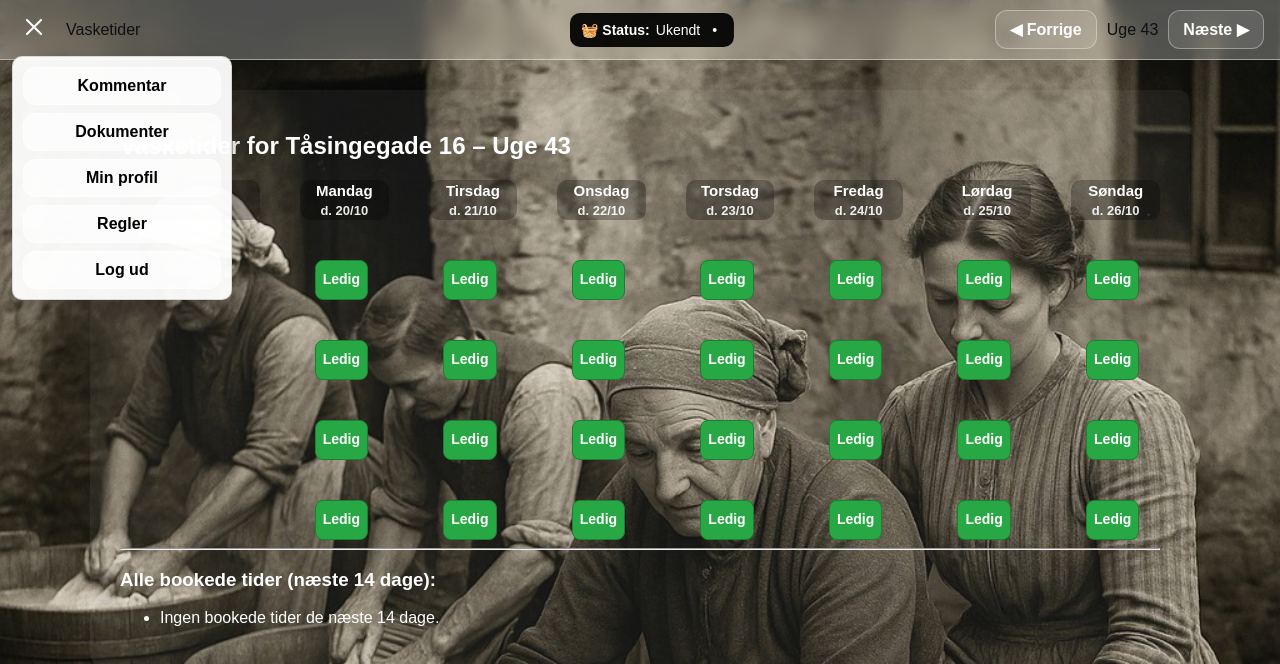
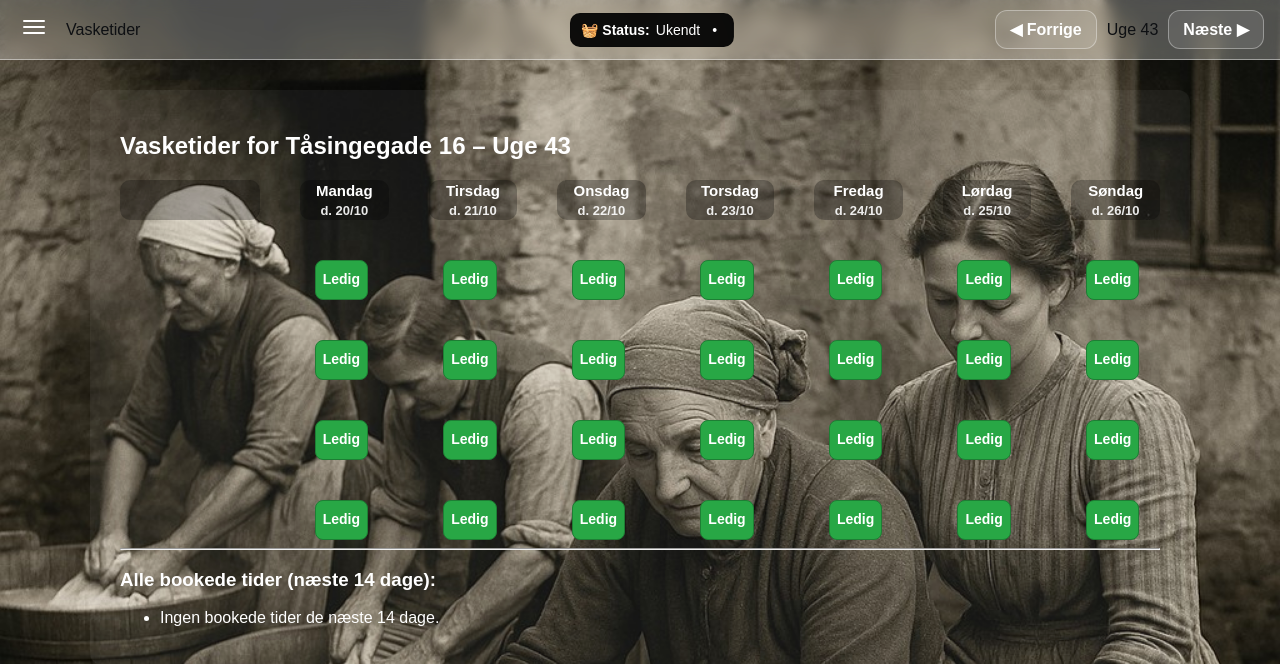
Before and after one commit to taasingegade/Vasketider, a Flask app: page /index in a window 1280 px wide, after a click that opens the changed part. Shown: the top 664 px of the page. Run offline with Flask 3, Linux system fonts and the light colour scheme; the visitor is signed in with stand-in values (Sample User, id 1); data that the repository does not hold is empty; some libraries are stand-ins or nearby versions.

Commit message:
Add files via upload

```diff
--- a/static/style.css
+++ b/static/style.css
@@ -514,7 +514,7 @@ button:not(.slot-btn):not(.hamburger):not(.toppanel-knap):not(.glass-btn):hover{
 }
 
 /* ===================== HAMBURGER – ENHEDLIG IMPLEMENTERING ===================== */
-/* 0) Sluk ALT pseudo-element/eksperimentelt fusk der laver streger/X */
+/* 0) Sluk alt pseudo-fusk */
 .hamburger::before,
 .hamburger::after,
 .toppanel--login .hamburger::before,
@@ -533,20 +533,21 @@ button:not(.slot-btn):not(.hamburger):not(.toppanel-knap):not(.glass-btn):hover{
   border:none;
 }
 
-/* 2) Tre bars (INDEX baseline: 2px, hvid) */
+/* 2) Bars – baseline til INDEX (2px, hvid) */
 .hamburger .hamburger-bar{
   display:block !important;
   position:absolute !important;
   left:50% !important;
   transform:translateX(-50%) !important;
-  transform-origin:center !important;           /* <- vigtigt for pænt X */
+  transform-origin:center !important;
   width:22px !important;
   height:2px !important;
-  background:#fff !important;                   /* hvid på index */
+  background:#fff !important;
   border-radius:2px !important;
   transition:transform .30s ease, opacity .30s ease !important;
   box-shadow:none !important;
   margin:0 !important;
+  top:auto !important; /* sikring mod gamle regler */
 }
 
 /* 3) Placering (INDEX) */
@@ -554,7 +555,7 @@ button:not(.slot-btn):not(.hamburger):not(.toppanel-knap):not(.glass-btn):hover{
 .hamburger .hamburger-bar:nth-child(2){ top:18px !important; }
 .hamburger .hamburger-bar:nth-child(3){ top:24px !important; }
 
-/* 4) X-animation (INDEX: 2px linjer → ±6px) */
+/* 4) X-animation (INDEX: 2px → ±6px) */
 .hamburger.active .hamburger-bar:nth-child(1){
   transform: translateX(-50%) translateY(6px) rotate(45deg) !important;
 }
@@ -572,12 +573,12 @@ button:not(.slot-btn):not(.hamburger):not(.toppanel-knap):not(.glass-btn):hover{
   border-radius:3px !important;
 }
 
-/* 5a) LOGIN-placering (8px afstand: 12 → 20 → 28) */
+/* 5a) LOGIN-placering (8px spacing) */
 .toppanel--login .hamburger .hamburger-bar:nth-child(1){ top:12px !important; }
 .toppanel--login .hamburger .hamburger-bar:nth-child(2){ top:20px !important; }
 .toppanel--login .hamburger .hamburger-bar:nth-child(3){ top:28px !important; }
 
-/* 5b) LOGIN-X (3px linjer → ±8px) */
+/* 5b) LOGIN-X (3px → ±8px) */
 .toppanel--login .hamburger.active .hamburger-bar:nth-child(1){
   transform: translateX(-50%) translateY(8px) rotate(45deg) !important;
 }
@@ -588,9 +589,27 @@ button:not(.slot-btn):not(.hamburger):not(.toppanel-knap):not(.glass-btn):hover{
   transform: translateX(-50%) translateY(-8px) rotate(-45deg) !important;
 }
 
-/* 6) Dropdown-lag */
+/* 6) Dropdown-lag og visning */
 .toppanel{ overflow: visible !important; }
 .topmenu, .login-menu{ z-index: 9000 !important; }
+.topmenu.show, .login-menu.show { display:flex !important; }
 
-/* 7) Visning når .show sættes */
-.topmenu.show, .login-menu.show { display:flex !important; }
+/* (valgfrit) Stil selve menuerne kort */
+.topmenu, .login-menu{
+  position:absolute; right:12px; top:56px;
+  display:none; flex-direction:column; gap:8px;
+  min-width:220px; padding:10px;
+  background:rgba(255,255,255,.95); color:#111;
+  border-radius:10px; border:1px solid rgba(0,0,0,.12);
+  box-shadow:0 10px 30px rgba(0,0,0,.25);
+}
+.toppanel--login .login-menu{ top:68px; } /* login-bar er lidt højere */
+.topmenu .toppanel-knap, .login-menu .toppanel-knap{
+  width:100%; justify-content:center;
+  background:rgba(255,255,255,.7); color:#000;
+  border:1px solid rgba(0,0,0,.1); border-radius:12px;
+  padding:10px 12px; font-weight:600;
+}
+.topmenu .toppanel-knap:hover, .login-menu .toppanel-knap:hover{
+  background:rgba(255,255,255,.9);
+}
--- a/templates/index.html
+++ b/templates/index.html
@@ -357,6 +357,9 @@
   });
 })();
 </script>
+<script>
+  VasketiderMenu.attach({ button:'#indexHamburger', drawer:'#indexTopMenu' });
+</script>
   <footer>© Hornsberg Group</footer>
 </body>
 </html>
--- a/templates/login.html
+++ b/templates/login.html
@@ -155,5 +155,8 @@
   window.VasketiderMenu = { attach };
 })();
 </script>
+<script>
+  VasketiderMenu.attach({ button:'#loginHamburger', drawer:'#loginMenu' });
+</script>
 </body>
 </html>
```
